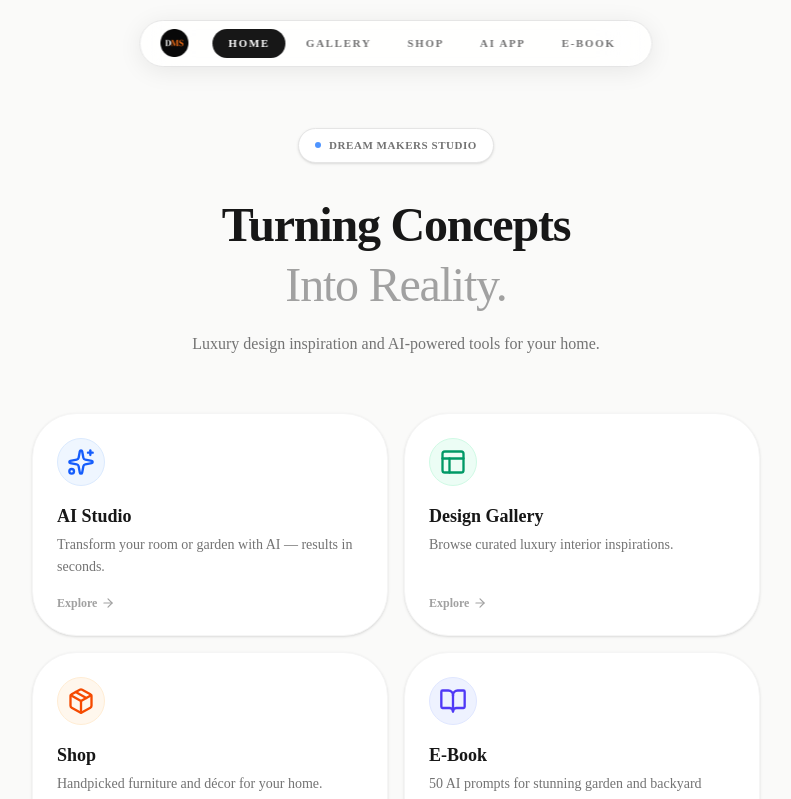
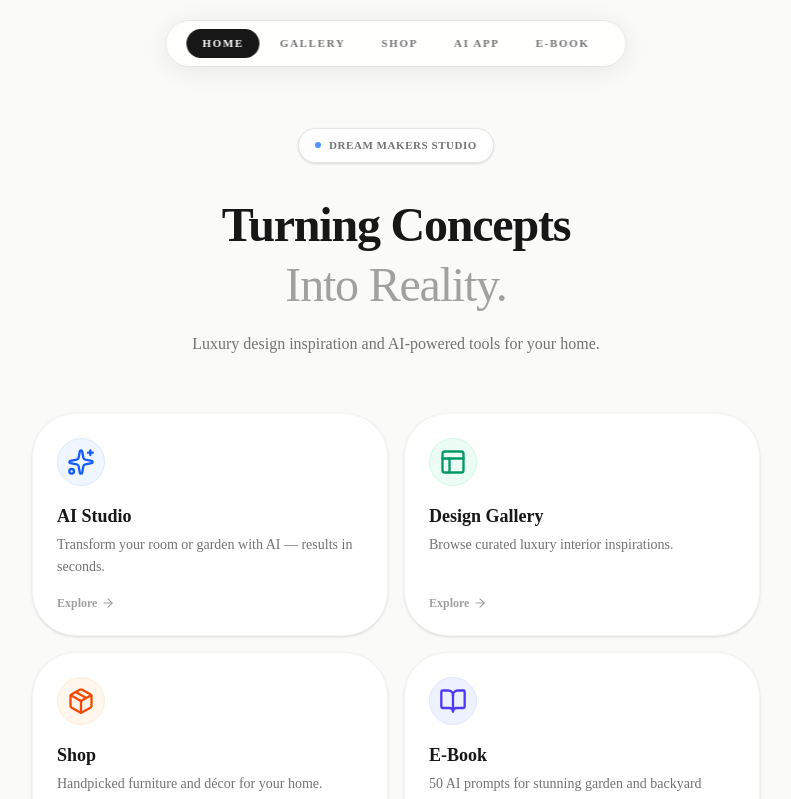
Before and after one commit to dreammakersstudio24-hub/dream-makers-studio, a Next.js app: page / in a window 1280 px wide. Shown: the top 799 px of the page, without its empty margins (244-1035 px from the left). Built offline with nearby package versions, Linux system fonts and the light colour scheme.

Commit message:
Navbar: remove dark logo icon that clashes with white background

```diff
--- a/src/components/Navbar.tsx
+++ b/src/components/Navbar.tsx
@@ -21,16 +21,8 @@ export function Navbar() {
     <nav className="fixed top-5 left-1/2 -translate-x-1/2 z-[100] w-fit max-w-[95vw]">
       <div className="flex items-center bg-white/85 backdrop-blur-xl border border-neutral-200 shadow-[0_4px_24px_rgba(0,0,0,0.08)] rounded-full px-4 sm:px-5 py-2 gap-3 sm:gap-6">
 
-        {/* Logo */}
-        <Link href="/" className="flex items-center group shrink-0">
-          <img
-            src="/icon.png?v=3"
-            alt="Dream Makers Studio"
-            className="h-7 w-auto object-contain transition-transform duration-300 group-hover:scale-110"
-          />
-        </Link>
 
-        {/* Links */}
+
         <div className="flex items-center gap-0.5 sm:gap-1 text-[10px] sm:text-[11px] font-bold uppercase tracking-[0.15em]">
           {links.map((link) => {
             const isActive = pathname === link.href || (link.href !== '/' && pathname?.startsWith(link.href));
```
